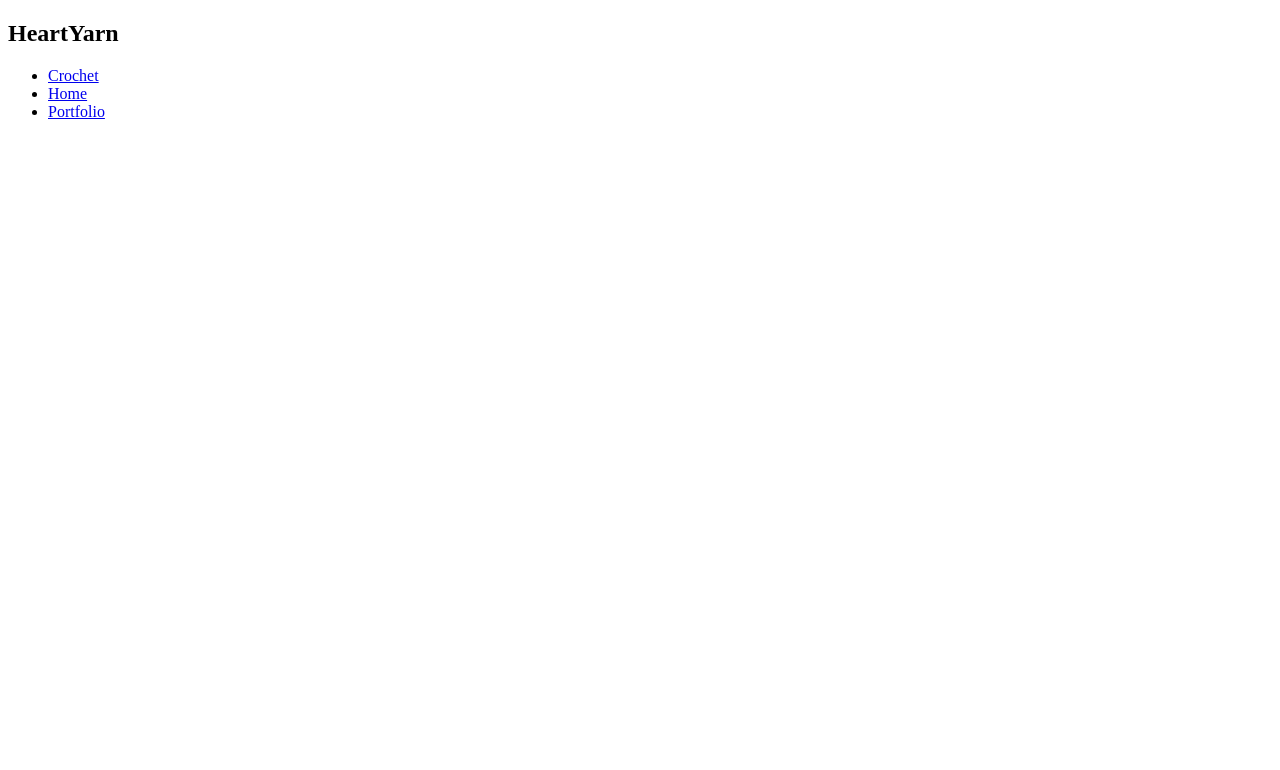
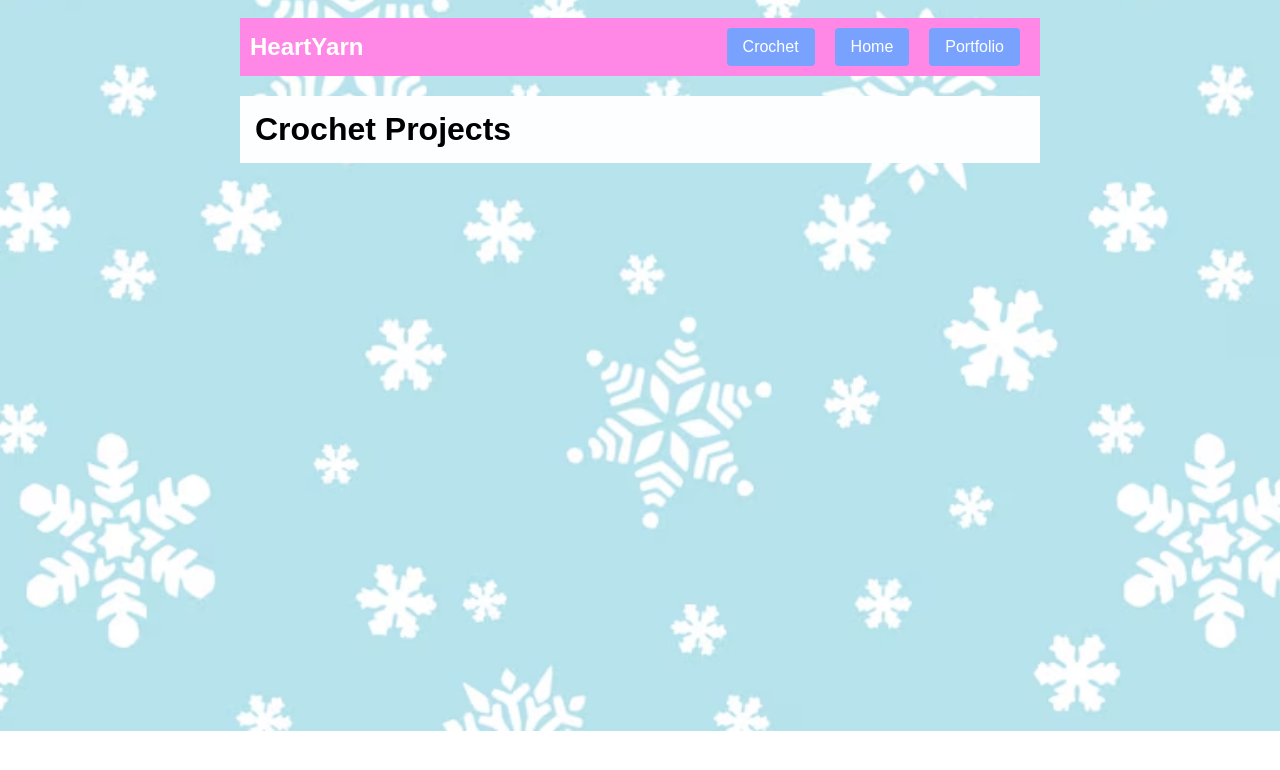
Before and after one commit to JoshuaAB12/JoshuaAB12.github.io, a plain HTML site: page crochet.html in a window 1280 px wide. Drawn offline with Linux system fonts and the light colour scheme.

Commit message:
even more changes

```diff
--- a/crochet.html
+++ b/crochet.html
@@ -2,27 +2,32 @@
 <html>
   <head>
     <title>Crochet</title>
+    <link rel="stylesheet" href="style.css">
+    <link rel="icon" href="https://pbs.twimg.com/profile_images/2088769817582993408/en8Hzwiz.jpg">
 
   </head>
 
 <body>
-<div>
+<div id="all-contents">
   <nav>
     <h1>HeartYarn</h1>
-    <ul class="nav-li">
-      <li class="nav-ul">
+    <ul id="nav-ul">
+      <li class="nav-li">
         <a class="button" href="crochet.html">Crochet</a>
       </li>
-      <li class="nav-ul">
+      <li class="nav-li">
         <a class="button" href="home.html">Home</a>
       </li>
-      <li class="nav-ul">
+      <li class="nav-li">
         <a class="button" href="portfolio.html">Portfolio</a>
       </li>
     </ul>
 
   </nav>
   <main>
+    <div class="content">
+      <h1>Crochet Projects</h1>
+    </div>
 
   </main>
 </div>
```
Also changed, not shown: portfolio.html (+2 -2 lines).
